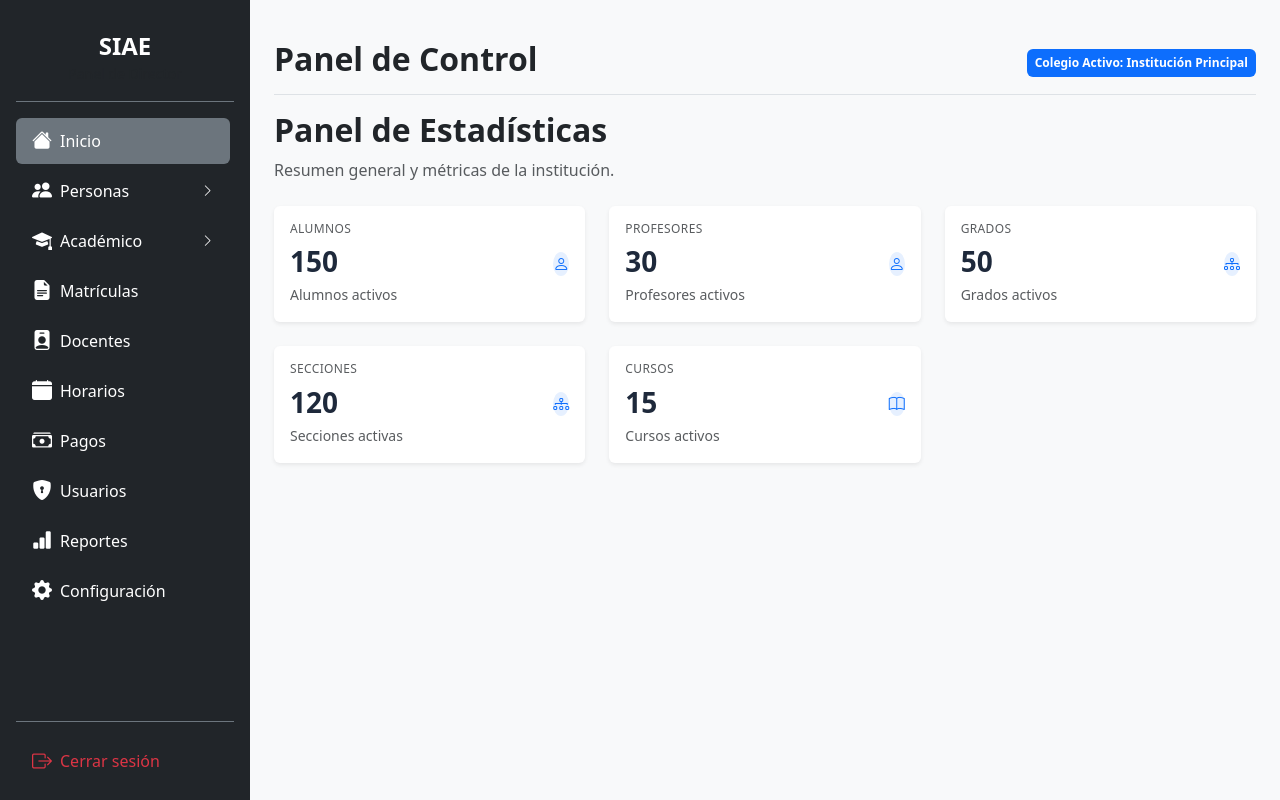
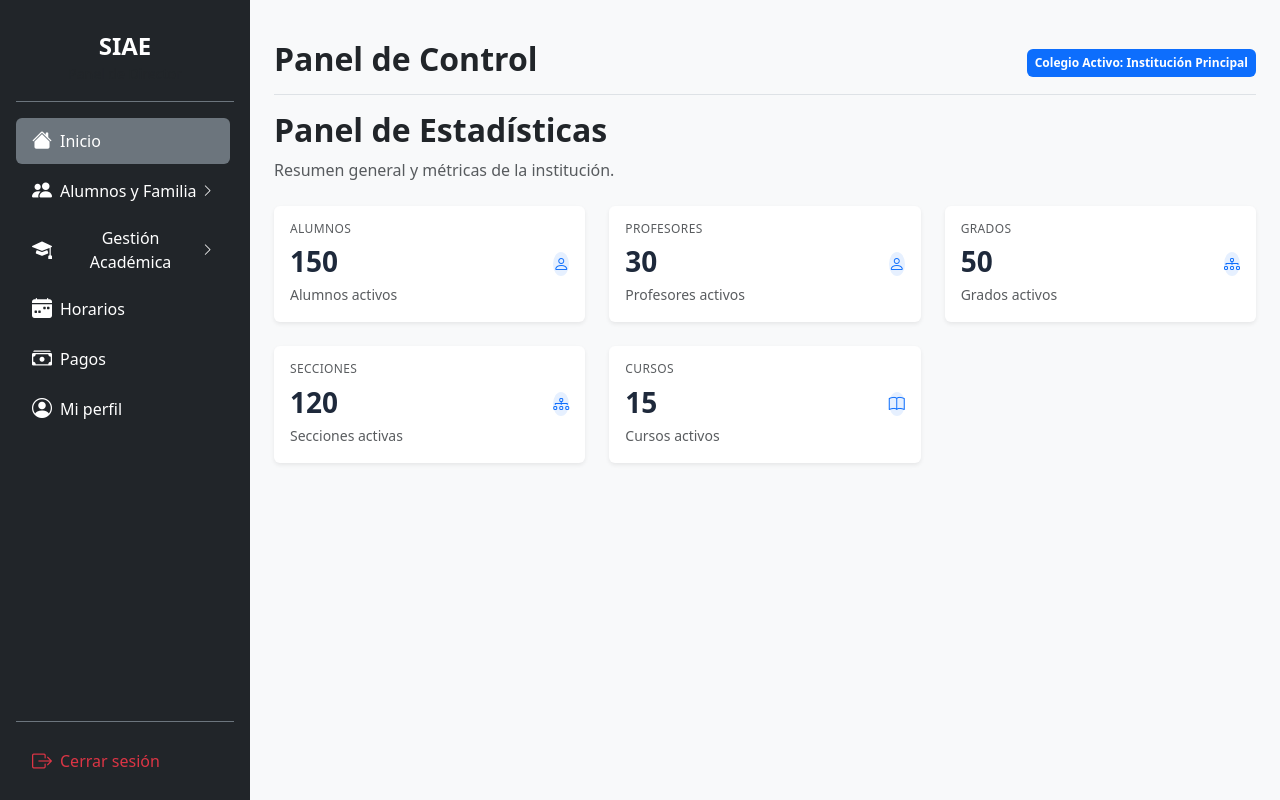
Before and after one commit to yire444/siae-fronted-angular-app, an Angular app: page /dashboard/home in a window 1280 px wide. Built offline with nearby package versions, Linux system fonts and the light colour scheme.

Commit message:
Cambios añadiendo el model para el estudiante recontrucción del nav y creación del student-detail

```diff
--- a/src/app/app.routes.ts
+++ b/src/app/app.routes.ts
@@ -6,7 +6,6 @@ import {Dashboard} from './components/dashboard/dashboard';
 
 //Subpáginas
 import {Home} from './pages/home/home';
-import {Users} from './pages/users/users';
 import {Students} from './pages/users/students/students';
 
 //Estudiantes
@@ -20,7 +19,6 @@ export const routes: Routes = [
         children: [
             { path: '', redirectTo: 'home', pathMatch: 'full' },
             { path: 'home', component: Home },
-            { path: 'users', component: Users },
             { path: 'users/students', component: Students},
             { path: 'users/students/student-register', component: StudentRegister}
         ]
--- a/src/app/components/dashboard/dashboard.ts
+++ b/src/app/components/dashboard/dashboard.ts
@@ -30,89 +30,57 @@ export class Dashboard {
     },
     {
       id: 2,
-      title: 'Personas',
+      title: 'Alumnos y Familia',
       icon: 'bi-people-fill',
       role: 'ADMIN',
       isOpen: false,
       children: [
-        { id: 21, title: 'Alumnos', icon: 'bi-person-badge', route: '/dashboard/students', role: 'ADMIN' },
-        { id: 22, title: 'Profesores', icon: 'bi-person-video3', route: '/dashboard/teachers', role: 'ADMIN' },
-        { id: 23, title: 'Apoderados', icon: 'bi-person-heart', route: '/dashboard/parents', role: 'ADMIN' },
-        { id: 24, title: 'Personal', icon: 'bi-person-workspace', route: '/dashboard/staff', role: 'ADMIN' }
+        { id: 21, title: 'Estudiantes', icon: 'bi-person-fill', route: '/dashboard/users/students', role: 'ADMIN' },
+        { id: 22, title: 'Apoderados', icon: 'bi-person-bounding-box', route: '/dashboard/guardians', role: 'ADMIN' },
+        { id: 23, title: 'Contactos', icon: 'bi-telephone-fill', route: '/dashboard/emergency-contact', role: 'ADMIN' }
       ]
     },
     {
       id: 3,
-      title: 'Académico',
+      title: 'Gestión Académica',
       icon: 'bi-mortarboard-fill',
       role: 'ADMIN',
       isOpen: false,
       children: [
-        { id: 31, title: 'Años', icon: 'bi-calendar-range', route: '/dashboard/academic-years', role: 'ADMIN' },
-        { id: 32, title: 'Grados', icon: 'bi-diagram-3-fill', route: '/dashboard/grades', role: 'ADMIN' },
-        { id: 33, title: 'Secciones', icon: 'bi-grid-fill', route: '/dashboard/sections', role: 'ADMIN' },
-        { id: 34, title: 'Aulas', icon: 'bi-door-closed-fill', route: '/dashboard/classrooms', role: 'ADMIN' },
-        { id: 35, title: 'Asignaturas', icon: 'bi-journal-bookmark-fill', route: '/dashboard/subjects', role: 'ADMIN' },
-        { id: 36, title: 'Cursos', icon: 'bi-book-fill', route: '/dashboard/courses', role: 'ADMIN' }
+        { id: 31, title: 'Cursos', icon: 'bi-book-fill', route: '/dashboard/courses', role: 'ADMIN' },
+        { id: 32, title: 'Grados', icon: 'bi-layers-fill', route: '/dashboard/grades', role: 'ADMIN' },
+        { id: 33, title: 'Secciones', icon: 'bi-collection-fill', route: '/dashboard/sections', role: 'ADMIN' },
+        { id: 34, title: 'Docentes', icon: 'bi-person-badge-fill', route: '/dashboard/teachers', role: 'ADMIN' },
+        { id: 35, title: 'Calificaciones', icon: 'bi-diagram-3-fill', route: '/dashboard/notes', role: 'ADMIN' },
+        { id: 36, title: 'Asistencias', icon: 'bi-ui-checks', route: '/dashboard/asists', role: 'ADMIN' }
       ]
     },
     {
       id: 4,
-      title: 'Matrículas',
-      icon: 'bi-file-earmark-text-fill',
-      route: '/dashboard/enrollments',
+      title: 'Horarios',
+      icon: 'bi-calendar-week-fill',
+      route: '/dashboard/schedules',
       role: 'ADMIN'
     },
     {
       id: 5,
-      title: 'Docentes',
-      icon: 'bi-person-badge-fill',
-      route: '/dashboard/teachers-management',
-      role: 'ADMIN'
-    },
-    {
-      id: 6,
-      title: 'Horarios',
-      icon: 'bi-calendar-fill',
-      route: '/dashboard/schedules',
-      role: 'ADMIN'
-    },
-    {
-      id: 7,
       title: 'Pagos',
       icon: 'bi-cash-stack',
       route: '/dashboard/payments',
       role: 'ADMIN'
     },
     {
-      id: 8,
-      title: 'Usuarios',
-      icon: 'bi-shield-lock-fill',
-      route: '/dashboard/users',
-      role: 'ADMIN'
-    },
-    {
-      id: 9,
-      title: 'Reportes',
-      icon: 'bi-bar-chart-fill',
-      route: '/dashboard/reports',
-      role: 'ADMIN'
-    },
-    {
-      id: 10,
-      title: 'Configuración',
-      icon: 'bi-gear-fill',
-      route: '/dashboard/settings',
+      id: 6,
+      title: 'Mi perfil',
+      icon: 'bi-person-circle',
+      route: '/dashboard/profile',
       role: 'ADMIN'
     }
   ];
 
-  // AQUÍ AGREGAS EL MÉTODO:
   toggleMenu(item: MenuOption): void {
     if (item.children) {
       item.isOpen = !item.isOpen;
     }
   }
-
-
 }
--- /dev/null
+++ b/src/app/pages/users/students/student-details/student-details.html
@@ -0,0 +1 @@
+<p>student-details works!</p>
--- a/src/app/pages/users/students/student-register/student-register.ts
+++ b/src/app/pages/users/students/student-register/student-register.ts
@@ -2,7 +2,6 @@ import { Component, inject } from '@angular/core';
 import { CommonModule } from '@angular/common';
 import { ReactiveFormsModule, FormBuilder, FormGroup, Validators } from '@angular/forms';
 import { RouterLink } from '@angular/router';
-import { Student } from '../student.model';
 
 @Component({
   selector: 'app-student-register',
@@ -15,28 +14,39 @@ export class StudentRegister {
 
   private fb = inject(FormBuilder);
 
+  //FORMULARIO DEL ALUMNO
   studentForm: FormGroup = this.fb.group({
-    name: ['', [Validators.required, Validators.minLength(2)]],
-    paternalSurname: ['', [Validators.required, Validators.minLength(2)]],
-    maternalSurname: ['', [Validators.required, Validators.minLength(2)]],
-    birthDate: ['', [Validators.required]],
-    documentType:['',[Validators.required]],
-    dni: ['', [Validators.required, Validators.pattern('^[0-9]{8}$')]],
-    address: ['', [Validators.required]],
-    grade: ['', [Validators.required]],
-    section: ['', [Validators.required]],
-    level: ['', [Validators.required]],
-    status: ['Activo', [Validators.required]]
+
+
+    //DATOS DEL ALUMNO
+    student: this.fb.group({
+      names: ['', [Validators.required, Validators.minLength(2)]],
+      paternalSurname: ['', [Validators.required, Validators.minLength(2)]],
+      maternalSurname: ['', [Validators.required, Validators.minLength(2)]],
+      gender: ['', [Validators.required]],
+      documentType: ['', [Validators.required]],
+      documentNumber: ['', [Validators.required, Validators.minLength(8)]],
+      birthdate: ['', [Validators.required]],
+      // Datos Académicos
+      level: ['', [Validators.required]],
+      grade: ['', [Validators.required]],
+      section: ['', [Validators.required]]
+    })
+
   });
 
   onSubmit() {
+    // VALIDAR TODOS LOS CAMPOS DEL FORMULARIO
     if (this.studentForm.invalid) {
       this.studentForm.markAllAsTouched();
+      console.error('Por favor, llene todos los campos requeridos correctamente.');
       return;
     }
 
-    // 3. Obtenemos el objeto limpio con .value
-    const newStudent: Student = this.studentForm.value;
-    console.log('Datos válidos del alumno a registrar:', newStudent);
+    // Clonamos los datos para no alterar el formulario original en la vista
+    const matriculaData = { ...this.studentForm.value };
+
+    console.log('Datos del Alumno:', matriculaData.student);
+    console.log('JSON completo para enviar al Backend:', matriculaData);
   }
 }
--- a/src/app/pages/users/users.css
+++ /dev/null
@@ -1,29 +0,0 @@
-/* Transición suave para la tarjeta completa */
-.card {
-  transition: transform 0.3s ease, box-shadow 0.3s ease;
-  cursor: pointer;
-}
-
-/* Efecto de elevación al pasar el mouse */
-.card:hover {
-  transform: translateY(-8px);
-  box-shadow: 0 12px 24px rgba(0, 0, 0, 0.15) !important;
-}
-
-/* Animación para los íconos de Bootstrap */
-.card i.bi {
-  display: inline-block;
-  transition: transform 0.3s ease;
-}
-
-/* El ícono crece un poco cuando pasas el mouse por la tarjeta */
-.card:hover i.bi {
-  transform: scale(1.2);
-}
-
-/* Ajuste visual explícito para botones deshabilitados */
-.btn.disabled {
-  pointer-events: none;
-  opacity: 0.5;
-  cursor: not-allowed;
-}
--- a/src/app/pages/users/users.html
+++ /dev/null
@@ -1,22 +0,0 @@
-<div class="container mt-4">
-  <h2 class="mb-4">Gestión de Usuarios</h2>
-
-  <div class="row">
-    @for (card of cardUser; track card.id) {
-      <div class="col-md-6 mb-4">
-        <div class="card shadow-sm h-100 border-0 bg-light">
-          <div class="card-body text-center p-4">
-            <i class="bi {{ card.icon }} text-primary mb-3" style="font-size: 3rem;"></i>
-            <h4 class="card-title fw-bold">{{ card.userType }}</h4>
-            <p class="card-text text-muted">{{ card.description }}</p>
-
-            <a [routerLink]="card.url"
-               class="btn btn-primary px-4 rounded-pill mt-2">
-              Ingresar a {{ card.userType }}
-            </a>
-          </div>
-        </div>
-      </div>
-    }
-  </div>
-</div>
--- a/src/app/pages/users/users.ts
+++ /dev/null
@@ -1,29 +0,0 @@
-import { Component } from '@angular/core';
-import { RouterLink } from '@angular/router';
-
-@Component({
-  selector: 'app-users',
-  standalone: true,
-  imports: [RouterLink],
-  templateUrl: './users.html',
-  styleUrl: './users.css',
-})
-export class Users {
-
-  cardUser = [
-    {
-      id: 1,
-      userType: 'Alumnos',
-      description: 'Gestión de matrículas y datos de estudiantes.',
-      icon: 'bi-mortarboard-fill',
-      url: '/dashboard/users/students'
-    },
-    {
-      id: 2,
-      userType: 'Padres',
-      description: 'Gestión de apoderados y accesos al sistema.',
-      icon: 'bi-people-fill',
-      url: '/dashboard/users/parents'
-    }
-  ];
-}
```
Also changed, not shown: src/app/pages/users/students/student-details/student-details.ts (added, +9 -0 lines), src/app/pages/users/students/student-register/student-register.html (+23 -45 lines), src/app/pages/users/students/student-register/student.model.ts (added, +14 -0 lines), src/app/pages/users/students/student-details/student-details.css (added), 1 other file (tests, documents, lock files or other folders).
